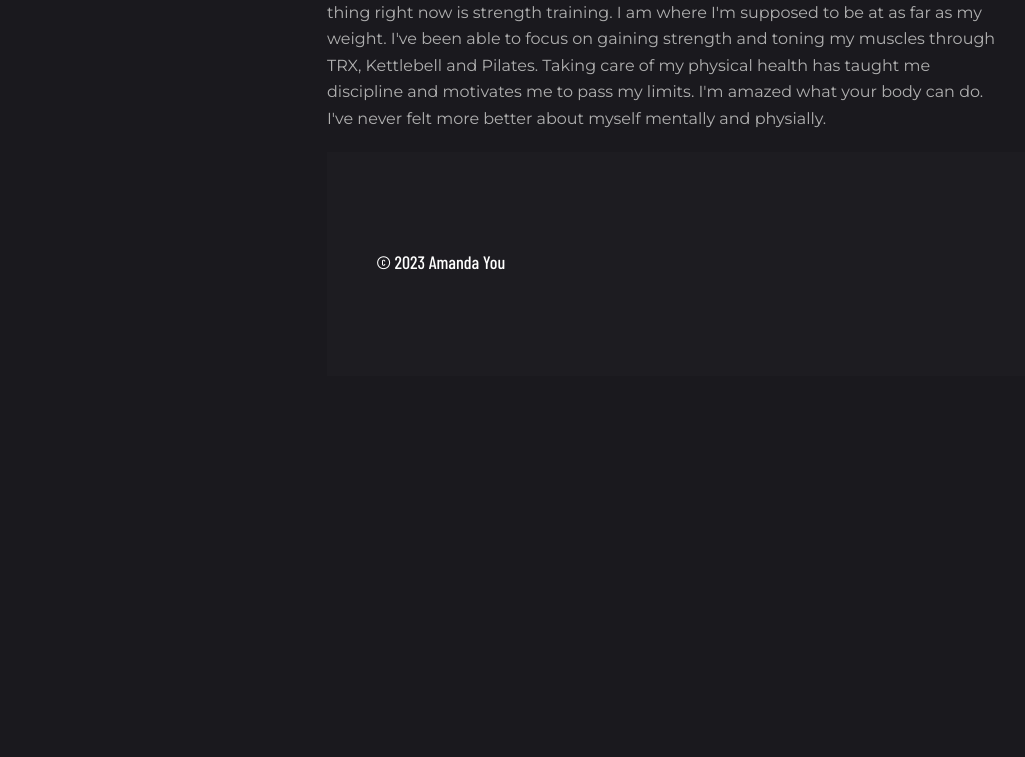
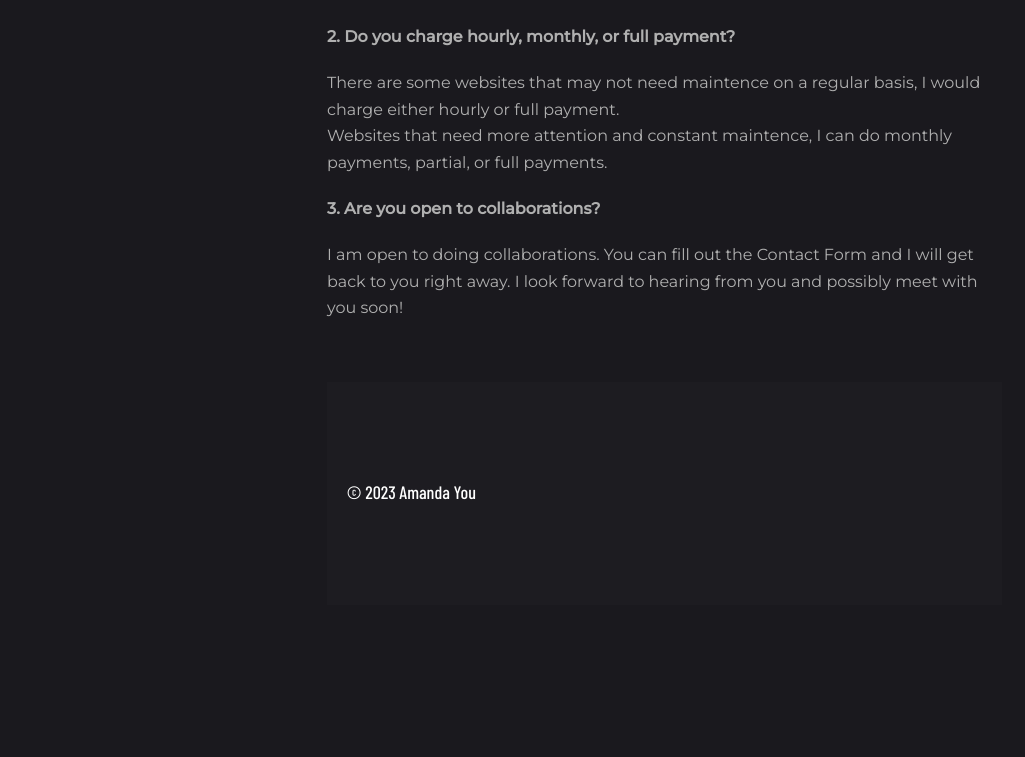
Before and after one commit to aheartyou88/aheartyou88.github.io, a plain HTML site: page faq.html in a window 1280 px wide. Shown: the part 660-1417 px from the top of the page, without its empty margins (28-1053 px from the left). Before the commit the page ends 1128 px from the top, so only its background shows below. Drawn offline with nearby package versions, Linux system fonts and the light colour scheme.

```diff
--- a/faq.html
+++ b/faq.html
@@ -175,18 +175,31 @@
           </div>
           <div class="row">
             <div class="col-md-9">
-                    <img class="img-fluid" src="images/fitness.jpeg" alt="beach-sm" width="300"
+                    <img class="img-fluid" src="images/panda1.jpg" alt="beach-sm" width="550"
                     height="550" />
               <h1 class="text-white add-letter-space my-4">
-                FAQ
+                FAQ - Top Questions Asked
               </h1>
-              <p>
-                I am starting my fitnees journey. It's defiantly been a learning progress. My main thing right now is strength training.
-                I am where I'm supposed to be at as far as my weight. I've been able to focus on gaining strength and toning my muscles through TRX, Kettlebell and Pilates.
-                Taking care of my physical health has taught me discipline and motivates me to pass my limits. I'm amazed what your body can do.
-                I've never felt more better about myself mentally and physially.
+              <p><strong>
+                1. Do you make websites for small businees owners or for big companies?</strong>
+                </p><div class="card-body px-0">
+                I am able to make websites for both small and big companies.
+                I will look at what your needs and purposes are for the website.
+                Then give you a few options to choose from guaranteing you the best quality and services provided.
+                <div class="card-body px-0">
+                <p><strong>
+                2. Do you charge hourly, monthly, or full payment? </strong>
+                </p><div class="card-body px-0">
+                <p>There are some websites that may not need maintence on a regular basis, I would charge either hourly or full payment.</p>
+                  <p>Websites that need more attention and constant maintence, I can do monthly payments, partial, or full payments.
+                </p>
+                <p><strong><div class="card-body px-0">
+                3. Are you open to collaborations? </strong>
+                </p><div class="card-body px-0">
+                <p>I am open to doing collaborations. You can fill out the Contact Form and I will get back to you right away. I look forward to hearing from you
+                  and possibly meet with you soon!
+                </p>
 
-              </p>
 
                     </li>
                   </ol>
```
Also changed, not shown: contact.html (+7 -7 lines), index.html (+13 -12 lines), images/panda1.jpg (added).
